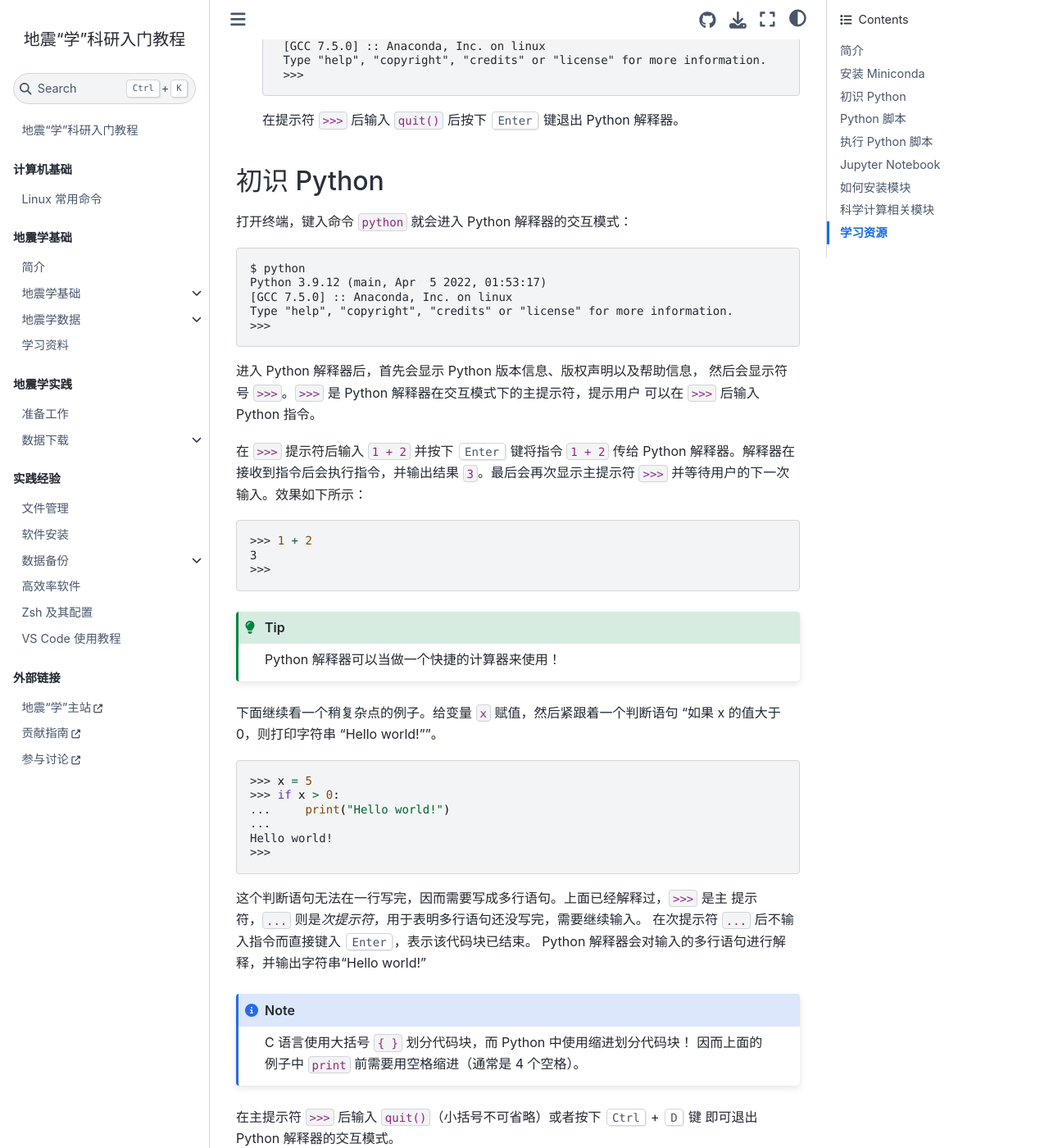
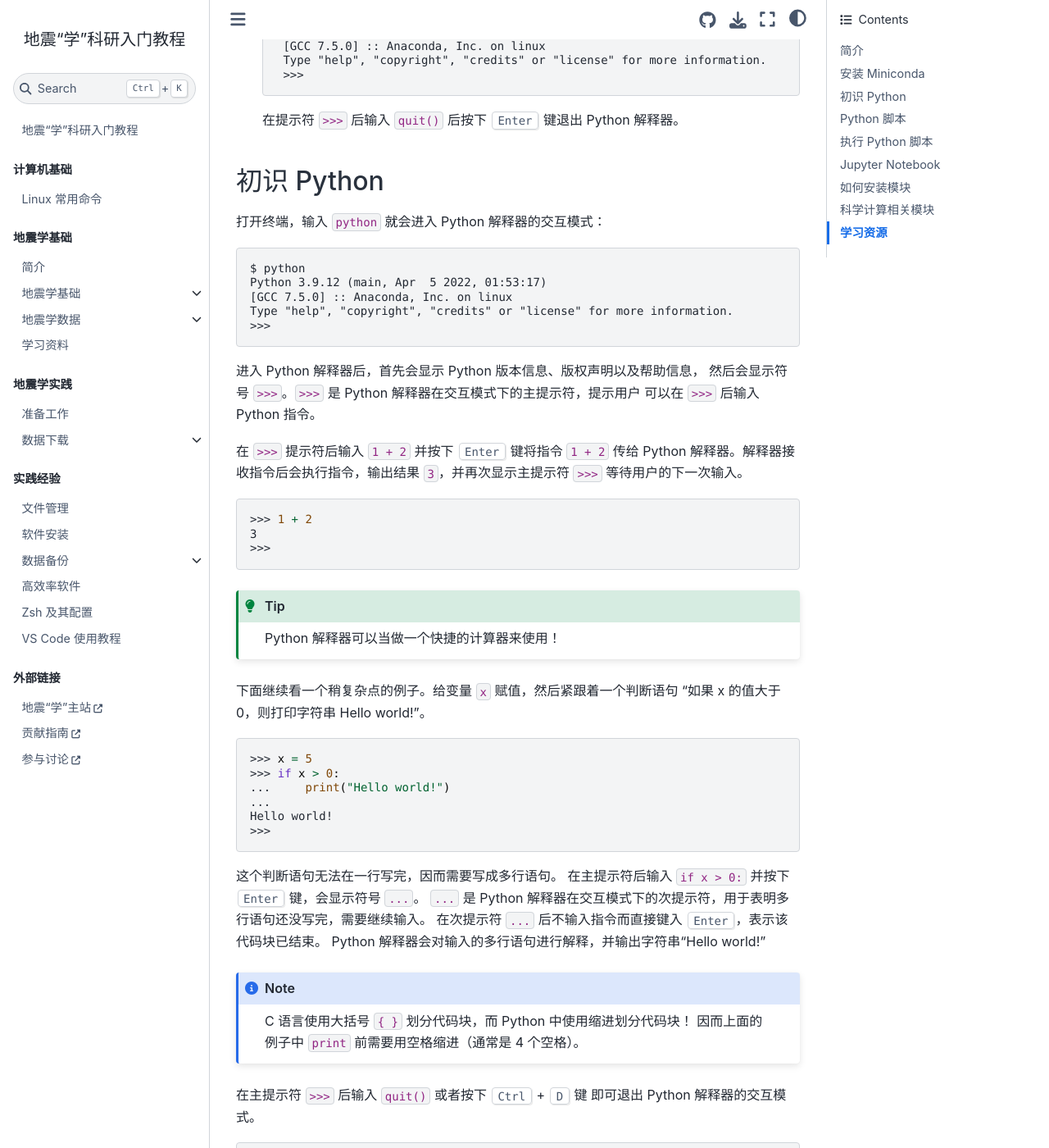
Before and after one commit to seismo-learn/seismology101, a Jupyter Book: the page built from source/programming/python.md, in a window 1280 px wide and 1400 px high, scrolled down 1266 px. Shown: the whole window at 82% size. Built offline with Jupyter Book 1.0.4 settings and Sphinx 7.4.7 and the Sphinx Book theme 1.1.4, drawn with Linux system fonts in a browser that asks for light colours; pages that are not in the unit, such as notebooks, are missing from menus.

Commit message:
Apply suggestions from code review
Co-authored-by: Yao Jiayuan <coreman.seism@gmail.com>

````diff
--- a/source/programming/python.md
+++ b/source/programming/python.md
@@ -87,7 +87,7 @@ Miniconda
 
 ## 初识 Python
 
-打开终端，键入命令 `python` 就会进入 Python 解释器的交互模式：
+打开终端，输入 `python` 就会进入 Python 解释器的交互模式：
 
 ```
 $ python
@@ -102,8 +102,8 @@ Type "help", "copyright", "credits" or "license" for more information.
 可以在 `>>>` 后输入 Python 指令。
 
 在 `>>>` 提示符后输入 `1 + 2` 并按下 {kbd}`Enter` 键将指令 `1 + 2` 传给 Python
-解释器。解释器在接收到指令后会执行指令，并输出结果 `3`。最后会再次显示主提示符
-`>>>` 并等待用户的下一次输入。效果如下所示：
+解释器。解释器接收指令后会执行指令，输出结果 `3`，并再次显示主提示符
+`>>>` 等待用户的下一次输入。
 ```python
 >>> 1 + 2
 3
@@ -114,7 +114,7 @@ Python 解释器可以当做一个快捷的计算器来使用！
 :::
 
 下面继续看一个稍复杂点的例子。给变量 `x` 赋值，然后紧跟着一个判断语句
-“如果 x 的值大于 0，则打印字符串 "Hello world!"”。
+“如果 x 的值大于 0，则打印字符串 Hello world!”。
 ```python
 >>> x = 5
 >>> if x > 0:
@@ -123,8 +123,9 @@ Python 解释器可以当做一个快捷的计算器来使用！
 Hello world!
 >>>
 ```
-这个判断语句无法在一行写完，因而需要写成多行语句。上面已经解释过，`>>>` 是主
-提示符，`...` 则是*次提示符*，用于表明多行语句还没写完，需要继续输入。
+这个判断语句无法在一行写完，因而需要写成多行语句。
+在主提示符后输入 `if x > 0:` 并按下 {kbd}`Enter` 键，会显示符号 `...`。
+`...` 是 Python 解释器在交互模式下的次提示符，用于表明多行语句还没写完，需要继续输入。
 在次提示符 `...` 后不输入指令而直接键入 {kbd}`Enter`，表示该代码块已结束。
 Python 解释器会对输入的多行语句进行解释，并输出字符串“Hello world!”
 :::{note}
@@ -132,7 +133,7 @@ C 语言使用大括号 `{ }` 划分代码块，而 Python 中使用缩进划分
 因而上面的例子中 `print` 前需要用空格缩进（通常是 4 个空格）。
 :::
 
-在主提示符 `>>>` 后输入 `quit()`（小括号不可省略）或者按下 {kbd}`Ctrl` + {kbd}`D` 键
+在主提示符 `>>>` 后输入 `quit()` 或者按下 {kbd}`Ctrl` + {kbd}`D` 键
 即可退出 Python 解释器的交互模式。
 ```python
 >>> quit()
````
